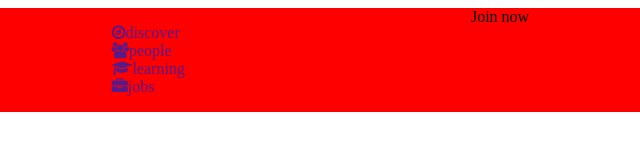
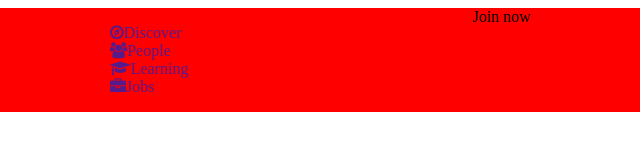
Before and after one commit to rajith6381/my-project, a plain HTML site: page linkedin/index.html in a window 1280 px wide. Shown: the full height of the page, 400-1040 px from the left. Drawn offline with Linux system fonts and the light colour scheme.

```diff
--- a/linkedin/index.html
+++ b/linkedin/index.html
@@ -20,10 +20,10 @@
 
  <ul class="icon">
 
-<li> <a href=""><i class="fa fa-compass" aria-hidden="true"></i>discover</a></li>
-<li> <a href=""><i class="fa fa-users" aria-hidden="true"></i>people</a></li>
-<li> <a href=""><i class="fa fa-graduation-cap" aria-hidden="true"></i>learning</a></li>
- <li><a href=""><i class="fa fa-briefcase" aria-hidden="true"></i>jobs</a></li>
+<li> <a href=""><i class="fa fa-compass" aria-hidden="true"></i>Discover</a></li>
+<li> <a href=""><i class="fa fa-users" aria-hidden="true"></i>People</a></li>
+<li> <a href=""><i class="fa fa-graduation-cap" aria-hidden="true"></i>Learning</a></li>
+ <li><a href=""><i class="fa fa-briefcase" aria-hidden="true"></i>Jobs</a></li>
 
  </ul>
  </div>
```
